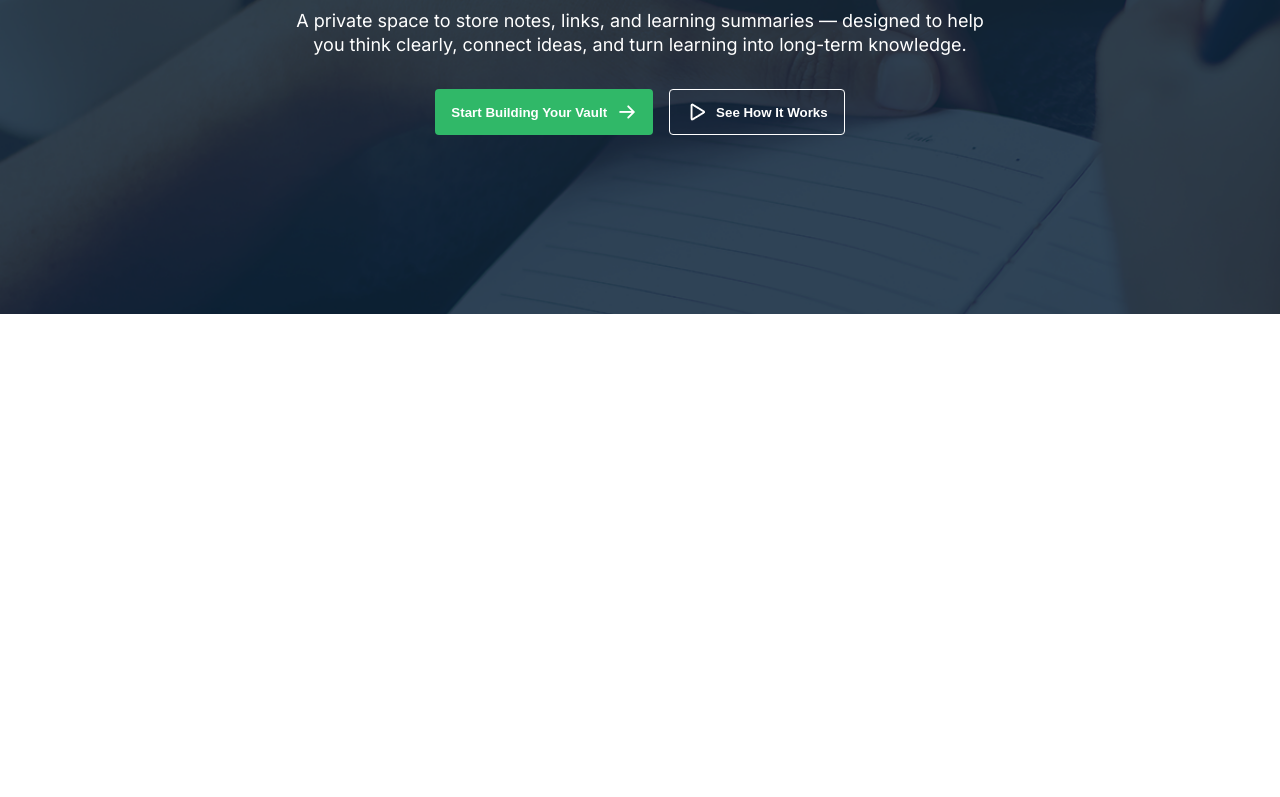
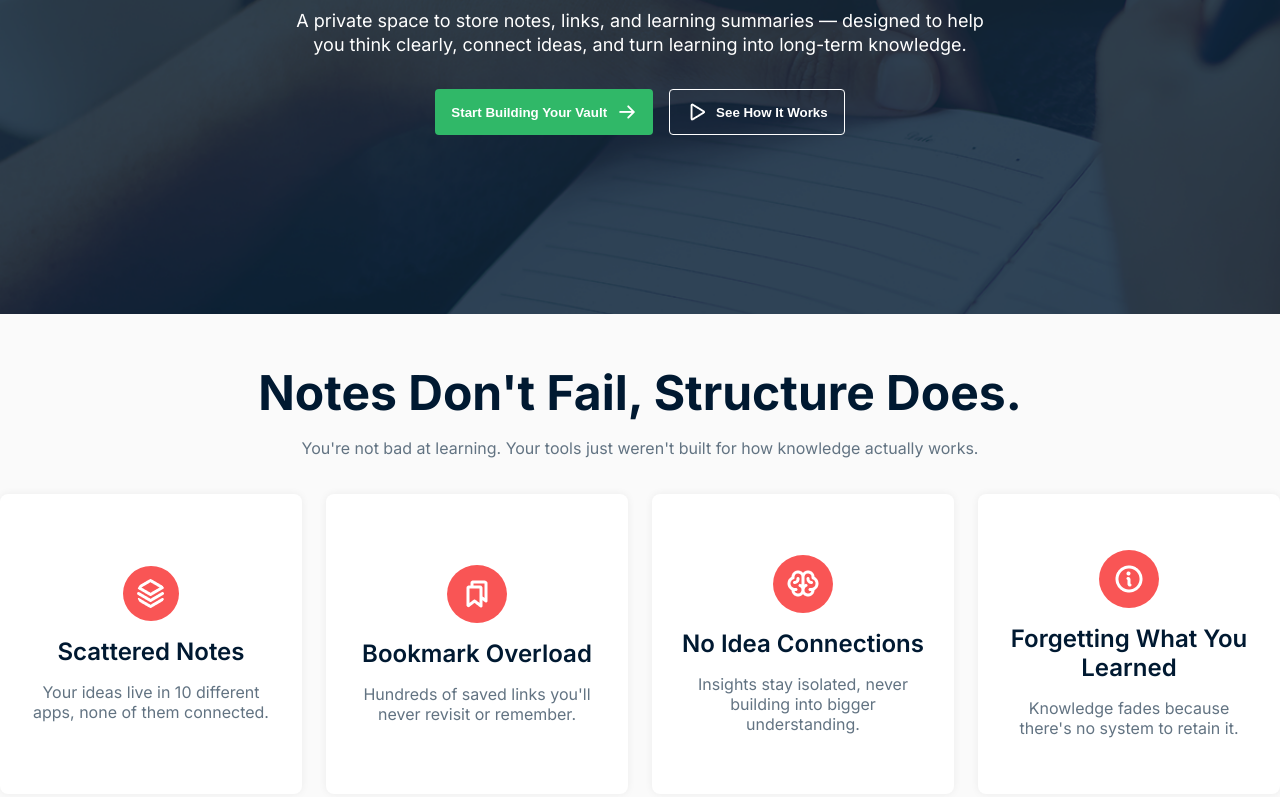
Before and after one commit to mahmudcfo/info-core, a plain HTML site: page index.html in a window 1280 px wide. Shown: the part 534-1331 px from the top of the page. Before the commit the page ends 848 px from the top, so only its background shows below. Drawn offline with Linux system fonts and the light colour scheme.

Commit message:
add notes section

```diff
--- a/assets/styles/main.css
+++ b/assets/styles/main.css
@@ -8,6 +8,7 @@
 
 body {
   font-family: "Inter", sans-serif;
+  background: #fafafa;
 }
 
 header,
@@ -118,6 +119,68 @@
 }
 
 /* Notes Section Styles  */
+.notes-section {
+  padding: 50px 0;
+}
+
+.note-heading h1 {
+  color: #001931;
+  font-size: 48px;
+  font-weight: 700;
+  line-height: 58px;
+  text-align: center;
+  text-transform: capitalize;
+  margin-bottom: 16px;
+}
+
+.note-heading p {
+  color: #627382;
+  line-height: 20px;
+  text-align: center;
+  margin-bottom: 36px;
+}
+
+.note-content {
+  display: flex;
+  justify-content: space-between;
+  gap: 24px;
+}
+
+.context-box {
+  border-radius: 8px;
+  box-shadow: 0px 0px 8px 0px rgba(0, 0, 0, 0.06);
+  padding: 24px;
+  background: #fff;
+
+  display: flex;
+  gap: 16px;
+  justify-content: center;
+  align-items: center;
+  flex-direction: column;
+  text-align: center;
+  width: 320px;
+  height: 300px;
+}
+
+.context-box img {
+  background: #f95555;
+  border-radius: 100%;
+  padding: 13px 14px;
+}
+
+.context-box h3 {
+  color: #001931;
+  font-size: 24px;
+  font-weight: 600;
+  line-height: 29px;
+  text-transform: capitalize;
+}
+
+.context-box p {
+  color: #627382;
+  line-height: 20px;
+}
+
 /* Second Brain Section Styles  */
 /* Early Access Section Styles  */
 /* Footer Section Styles */
--- a/index.html
+++ b/index.html
@@ -58,7 +58,42 @@
 
       <!-- Notes Section -->
 
-      <section class="notes-section"></section>
+      <section class="notes-section">
+        <div class="note-heading">
+          <h1>Notes don't fail, Structure does.</h1>
+          <p>
+            You're not bad at learning. Your tools just weren't built for how
+            knowledge actually works.
+          </p>
+        </div>
+        <div class="note-content">
+          <div class="context-box">
+            <img src="assets/images/stack.png" alt="stack" />
+            <h3>Scattered notes</h3>
+            <p>Your ideas live in 10 different apps, none of them connected.</p>
+          </div>
+
+          <div class="context-box">
+            <img src="assets/images/bookmarks.png" alt="bookmark" />
+            <h3>Bookmark overload</h3>
+            <p>Hundreds of saved links you'll never revisit or remember.</p>
+          </div>
+
+          <div class="context-box">
+            <img src="assets/images/brain.png" alt="brain" />
+            <h3>No idea connections</h3>
+            <p>
+              Insights stay isolated, never building into bigger understanding.
+            </p>
+          </div>
+
+          <div class="context-box">
+            <img src="assets/images/info.png" alt="info" />
+            <h3>Forgetting what you learned</h3>
+            <p>Knowledge fades because there's no system to retain it.</p>
+          </div>
+        </div>
+      </section>
 
       <!-- Second Brain Section -->
 
```
